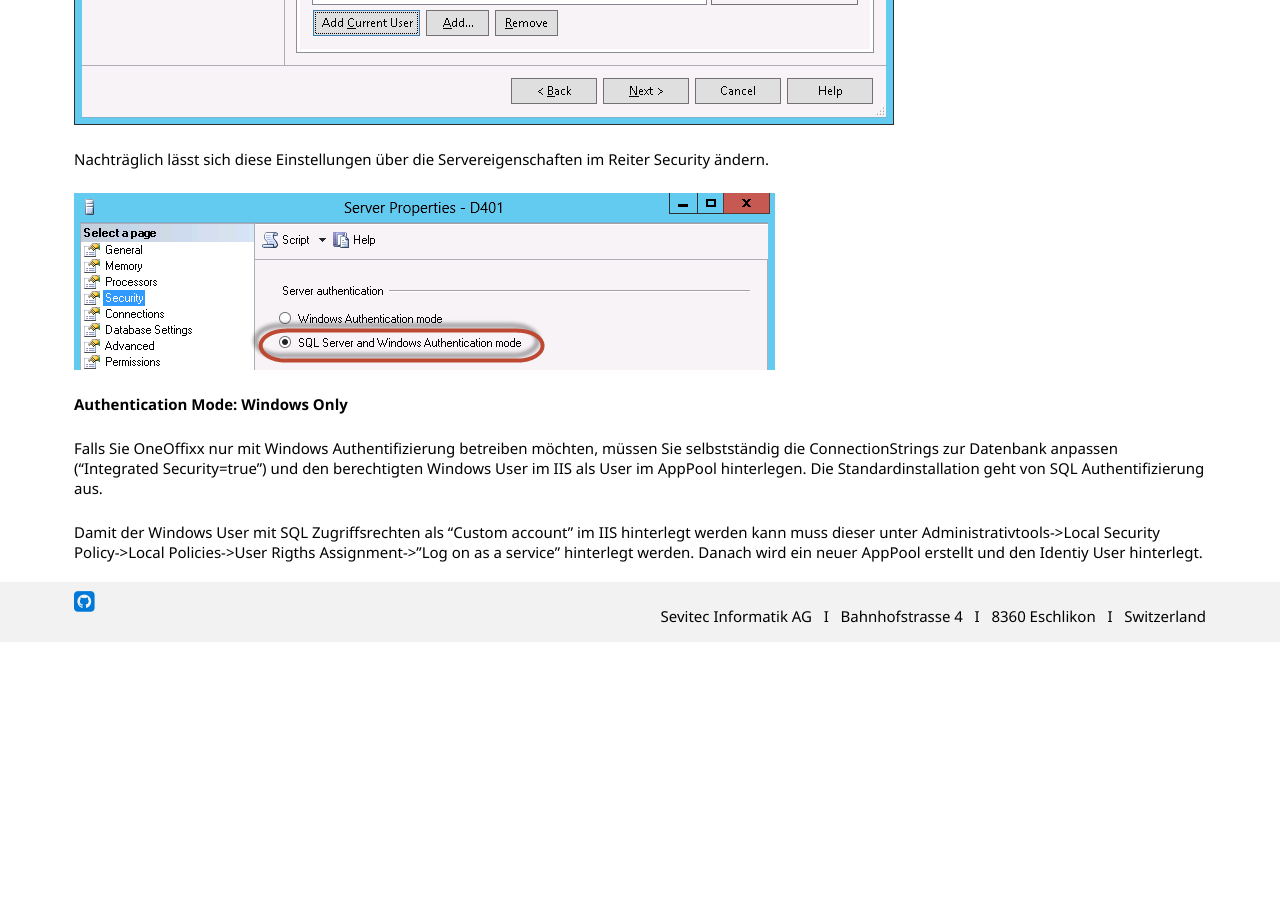
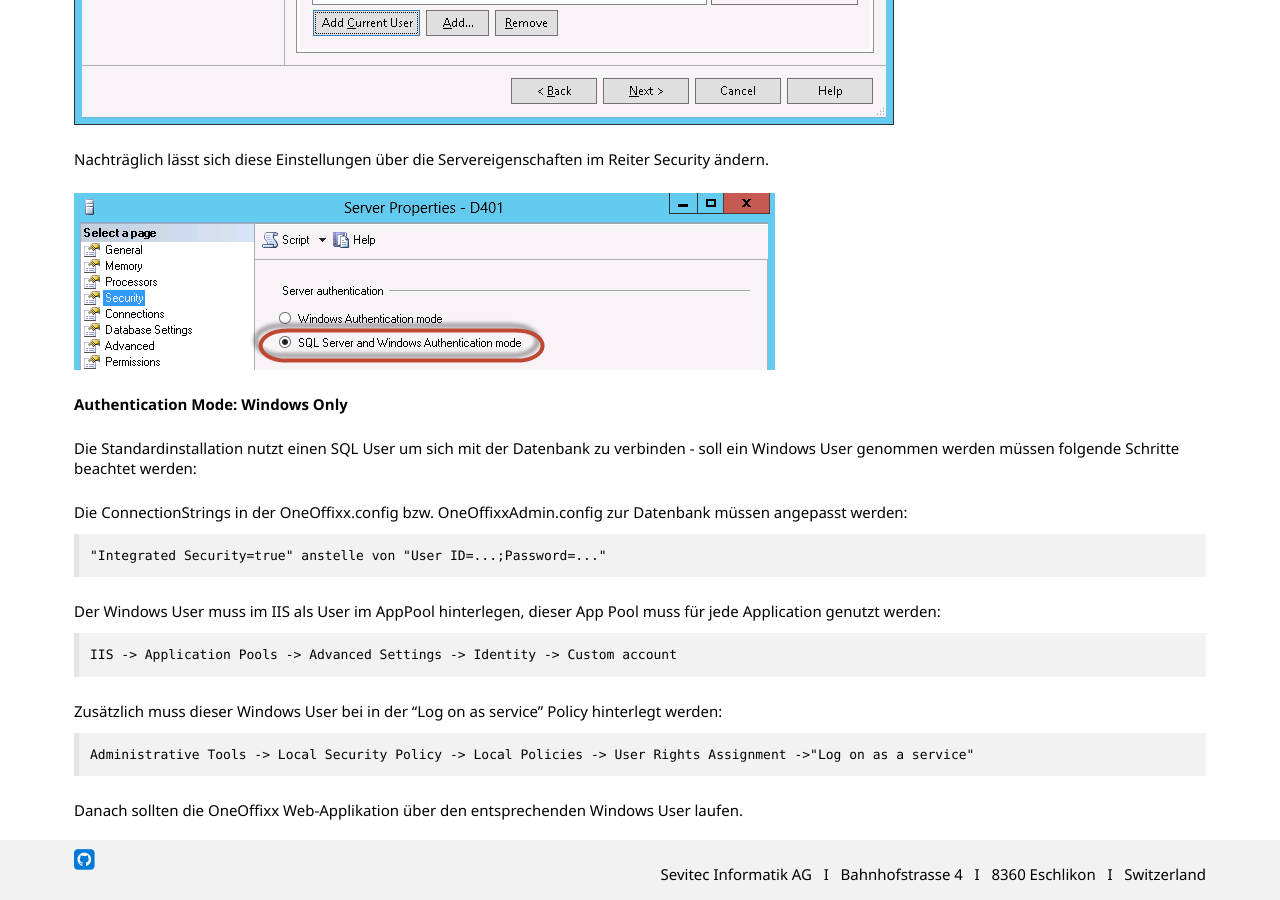
Before and after one commit to primesoft-group/oneoffixx-docs, a Jekyll site: the page built from _pages/install/de/server-sql-install.md, in a window 1280 px wide and 900 px high, scrolled down 1095 px. Built offline with Jekyll 4.4.1, drawn with Linux system fonts in a browser that asks for light colours; nearby versions of some CDN libraries; some web fonts are replaced; before the commit the page ends 1737 px from its top, so only the background shows below that.

Commit message:
Update server-sql-install.md

```diff
--- a/_pages/install/de/server-sql-install.md
+++ b/_pages/install/de/server-sql-install.md
@@ -24,7 +24,18 @@
 
 __Authentication Mode: Windows Only__
 
-Falls Sie OneOffixx nur mit Windows Authentifizierung betreiben möchten, müssen Sie selbstständig die ConnectionStrings zur Datenbank anpassen ("Integrated Security=true") und den berechtigten Windows User im IIS als User im AppPool hinterlegen.
-Die Standardinstallation geht von SQL Authentifizierung aus.
+Die Standardinstallation nutzt einen SQL User um sich mit der Datenbank zu verbinden - soll ein Windows User genommen werden müssen folgende Schritte beachtet werden:
 
-Damit der Windows User mit SQL Zugriffsrechten als "Custom account" im IIS hinterlegt werden kann muss dieser unter Administrativtools->Local Security Policy->Local Policies->User Rigths Assignment->"Log on as a service" hinterlegt werden. Danach wird ein neuer AppPool erstellt und den Identiy User hinterlegt.
+Die ConnectionStrings in der OneOffixx.config bzw. OneOffixxAdmin.config zur Datenbank müssen angepasst werden:
+
+    "Integrated Security=true" anstelle von "User ID=...;Password=..."
+
+Der Windows User muss im IIS als User im AppPool hinterlegen, dieser App Pool muss für jede Application genutzt werden:
+
+    IIS -> Application Pools -> Advanced Settings -> Identity -> Custom account
+
+Zusätzlich muss dieser Windows User bei in der "Log on as service" Policy hinterlegt werden:
+
+    Administrative Tools -> Local Security Policy -> Local Policies -> User Rights Assignment ->"Log on as a service"
+
+Danach sollten die OneOffixx Web-Applikation über den entsprechenden Windows User laufen.
```
